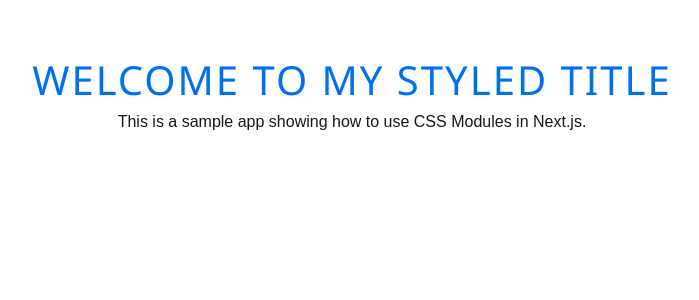
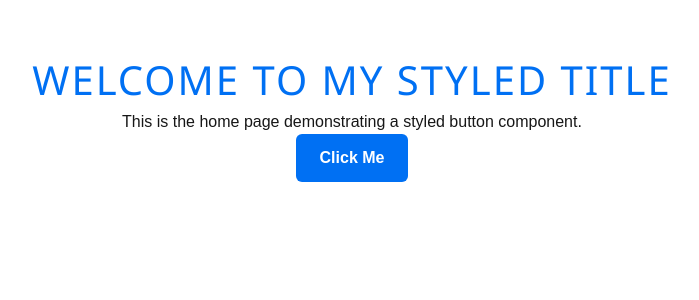
Before and after one commit to PrabeshShrestha786/next.js, a Next.js app in the folder 3-styling-in-next-js/assignment1/: page / in a window 1280 px wide. Shown: the top 300 px of the page, without its empty margins (288-987 px from the left). Built offline with nearby package versions, Linux system fonts and the light colour scheme.

Commit message:
chapter 3 task 2

```diff
--- /dev/null
+++ b/3-styling-in-next-js/assignment1/app/components/Button.js
@@ -0,0 +1,12 @@
+// components/Button.js
+"use client";
+
+import styles from './Button.module.css';
+
+export default function Button({ label, onClick }) {
+  return (
+    <button className={styles.button} onClick={onClick}>
+      {label}
+    </button>
+  );
+}
--- /dev/null
+++ b/3-styling-in-next-js/assignment1/app/components/Button.module.css
@@ -0,0 +1,19 @@
+/* components/Button.module.css */
+
+.button {
+  background-color: #0070f3;     /* Next.js blue */
+  color: white;
+  border: none;
+  padding: 12px 24px;
+  border-radius: 6px;
+  font-size: 1rem;
+  font-weight: 600;
+  cursor: pointer;
+  transition: background-color 0.3s ease, transform 0.2s ease;
+}
+
+/* Hover effect */
+.button:hover {
+  background-color: #0059c9;
+  transform: scale(1.05);
+}
--- a/3-styling-in-next-js/assignment1/app/components/Title.js
+++ b/3-styling-in-next-js/assignment1/app/components/Title.js
@@ -1,4 +1,7 @@
 // components/Title.js
+
+"use client";
+
 import styles from './Title.module.css';
 
 export default function Title() {
--- a/3-styling-in-next-js/assignment1/app/page.tsx
+++ b/3-styling-in-next-js/assignment1/app/page.tsx
@@ -1,12 +1,19 @@
+"use client";
+
 import Title from "./components/Title";
+import Button from "./components/Button";
 
 export default function HomePage() {
+  const handleClick = () => {
+    alert("Button clicked!");
+  };
+
   return (
-    <main>
+    <main style={{ textAlign: "center", marginTop: "50px" }}>
       <Title />
-      <p style={{ textAlign: 'center' }}>
-        This is a sample app showing how to use CSS Modules in Next.js.
-      </p>
+      <p>This is the home page demonstrating a styled button component.</p>
+
+      <Button label="Click Me" onClick={handleClick} />
     </main>
   );
 }
```
